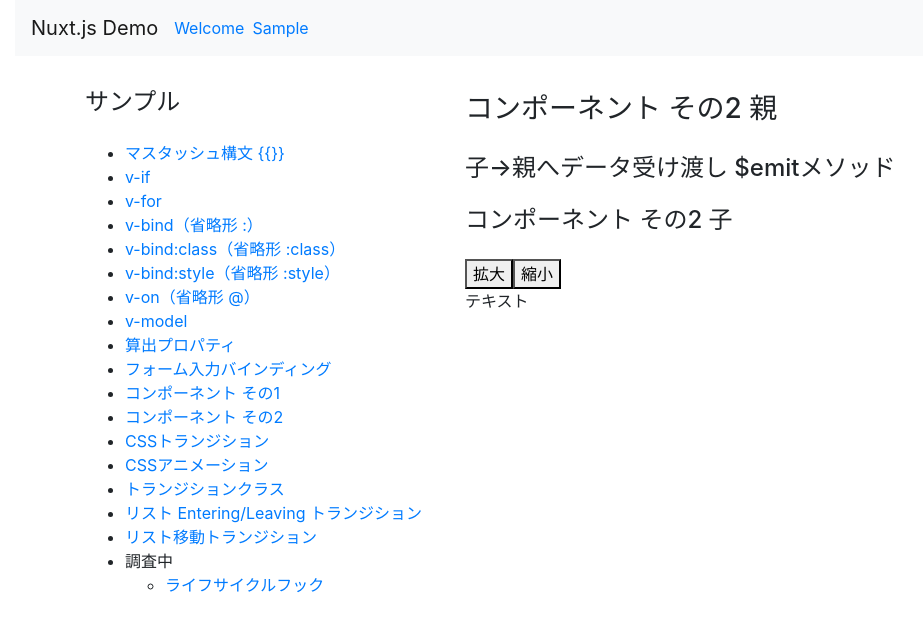
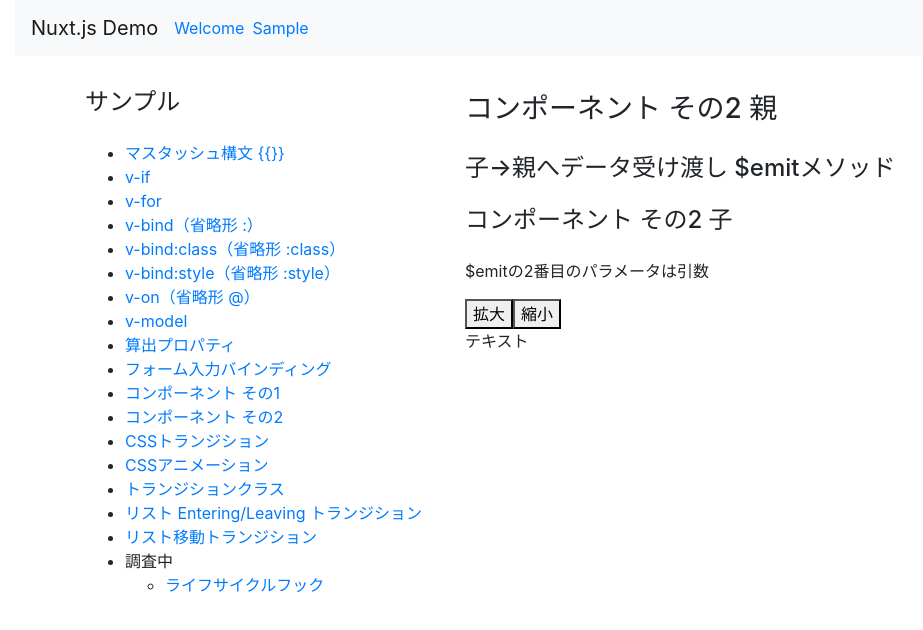
Before and after one commit to 0gravity000/nuxtdemo, a Nuxt app: page /sample/SampleComponentBParent in a window 1280 px wide. Shown: the top 630 px of the page, without its empty margins (0-923 px from the left). Built offline with nearby package versions, Linux system fonts and the light colour scheme.

Commit message:
コンポーネント その2ページを編集（$emitに引数を追加）

```diff
--- a/components/SampleComponentBChild.vue
+++ b/components/SampleComponentBChild.vue
@@ -1,10 +1,11 @@
 <template>
   <div>
     <h4>コンポーネント その2 子</h4>
-    <button @click="$emit('enlarge-text')">
+    <p>$emitの2番目のパラメータは引数</p>
+    <button @click="$emit('enlarge-text', 0.1)">
       拡大
     </button>
-    <button @click="$emit('shrink-text')">
+    <button @click="$emit('shrink-text', 0.1)">
       縮小
     </button>
   </div>
--- a/pages/sample/SampleComponentBParent.vue
+++ b/pages/sample/SampleComponentBParent.vue
@@ -3,8 +3,8 @@
     <h3>コンポーネント その2 親</h3>
     <h4>子->親へデータ受け渡し $emitメソッド</h4>
     <SampleComponentBChild
-      @enlarge-text="postFontSize += 0.1"
-      @shrink-text="postFontSize -= 0.1"
+      @enlarge-text="postFontSize += $event"
+      @shrink-text="onShrinkText"
     />
     <div :style="{ fontSize: postFontSize + 'em' }">
       テキスト
@@ -19,6 +19,14 @@ export default {
     return {
       postFontSize: 1
     }
+  },
+  methods: {
+    onEnlargeText (enlargeAmount) {
+      this.postFontSize += enlargeAmount
+    },
+    onShrinkText (enlargeAmount) {
+      this.postFontSize -= enlargeAmount
+    }
   }
 }
 </script>
```
